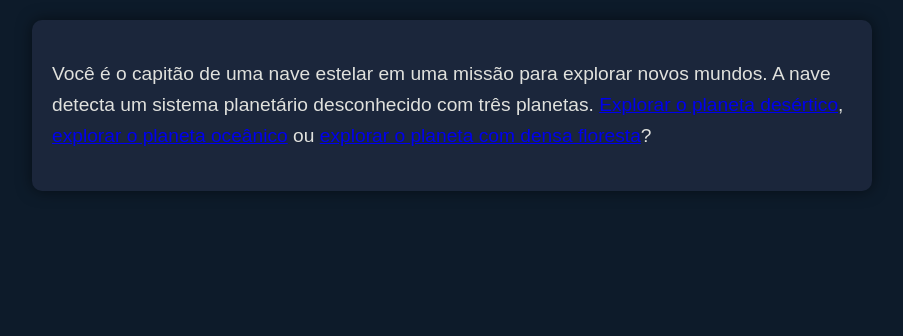
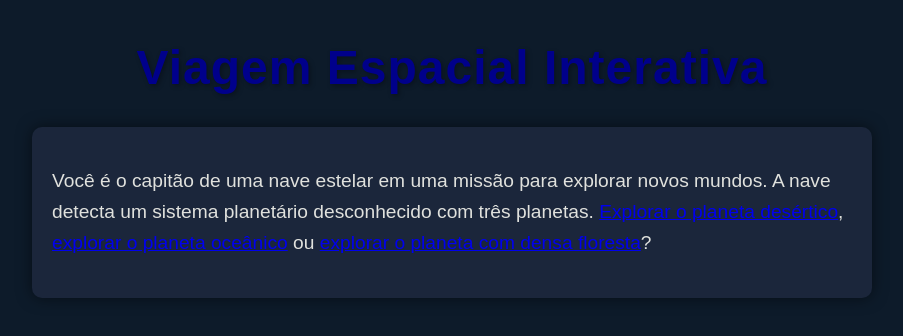
Before and after one commit to Isaque07/Estoria_interativa, a plain HTML site: page index.html in a window 1280 px wide. Shown: the whole page, without its empty margins (188-1091 px from the left). Drawn offline with Linux system fonts and the light colour scheme.

Commit message:
Viagem Espacial Interativa

```diff
--- a/index.html
+++ b/index.html
@@ -7,6 +7,7 @@
     <link rel="stylesheet" href="styles.css" />
   </head>
   <body>
+    <h1 id="title">Viagem Espacial Interativa</h1>
     <div id="story-container" class="container"></div>
 
     <script>
```
